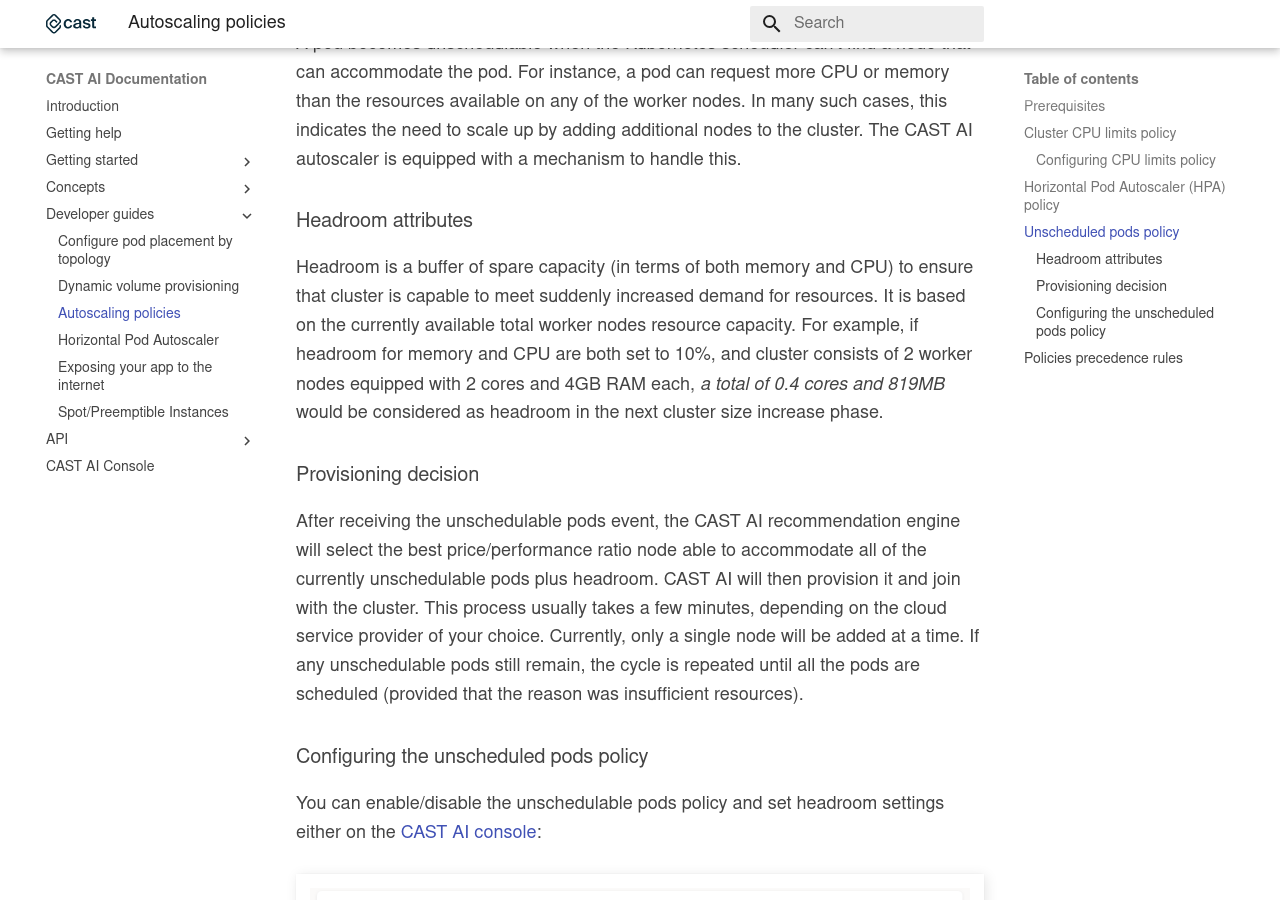
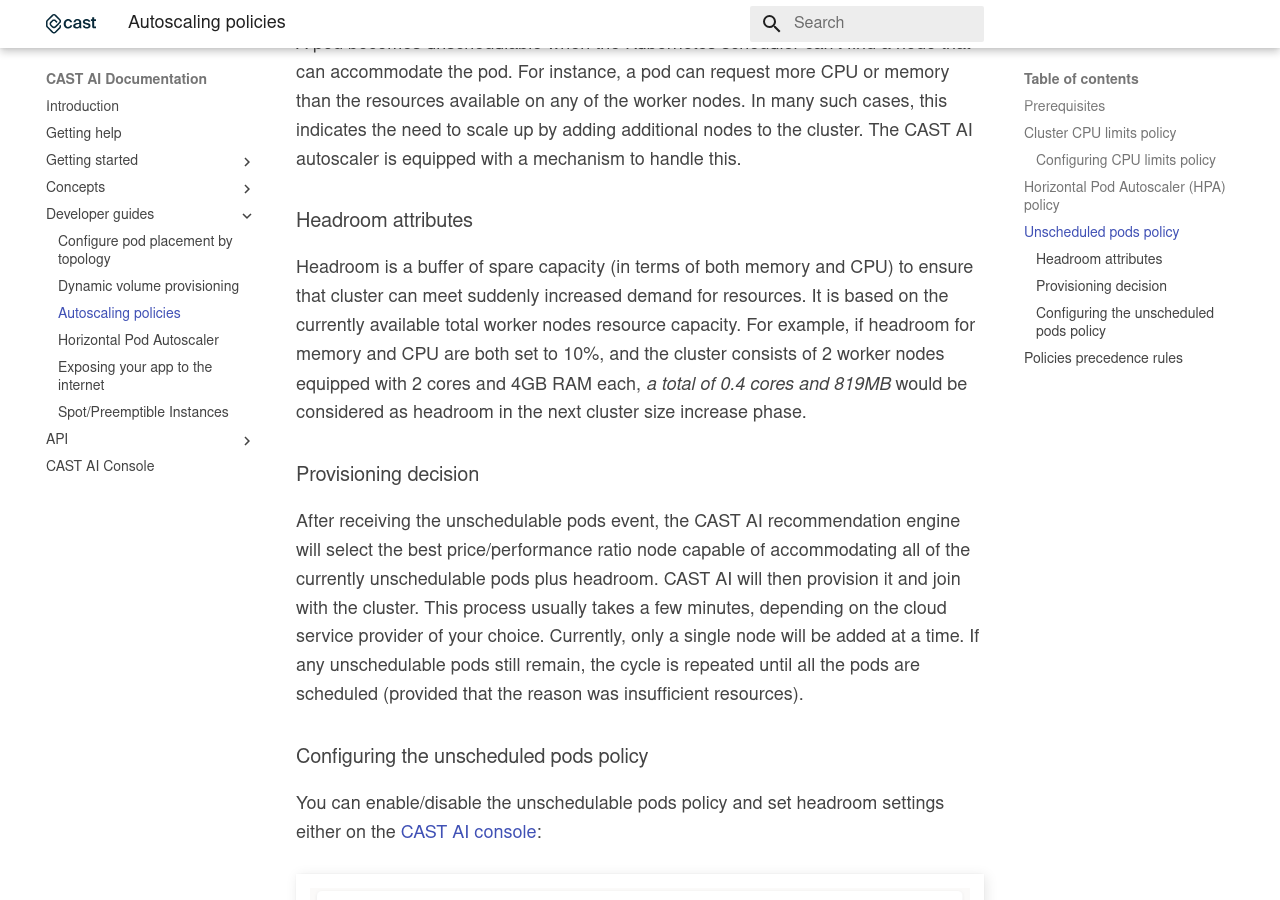
Before and after one commit to castai/docs, an MkDocs documentation site: the page built from docs/guides/autoscaling-policies.md, in a window 1280 px wide and 900 px high, scrolled down 1868 px. Built offline with MkDocs 1.6.1 and Material for MkDocs 9.7.7, drawn with Linux system fonts in a browser that asks for light colours; some web fonts are replaced; some of the changed text lies outside the part shown.

Commit message:
Update autoscaling-policies.md

```diff
--- a/docs/guides/autoscaling-policies.md
+++ b/docs/guides/autoscaling-policies.md
@@ -56,16 +56,15 @@
 
 ### Headroom attributes
 
-Headroom is a buffer of spare capacity (in terms of both memory and CPU) to ensure that cluster is capable
-to meet suddenly increased demand for resources. It is based on the currently
+Headroom is a buffer of spare capacity (in terms of both memory and CPU) to ensure that cluster can meet suddenly increased demand for resources. It is based on the currently
 available total worker nodes resource capacity. For example, if headroom for memory and CPU are both set to 10%,
-and cluster consists of 2 worker nodes equipped with 2 cores and 4GB RAM each, _a total of 0.4 cores and 819MB_
+and the cluster consists of 2 worker nodes equipped with 2 cores and 4GB RAM each, _a total of 0.4 cores and 819MB_
 would be considered as headroom in the next cluster size increase phase.
 
 ### Provisioning decision
 
 After receiving the unschedulable pods event, the CAST AI recommendation engine will select the best
-price/performance ratio node able to accommodate all of the currently unschedulable pods plus headroom.
+price/performance ratio node capable of accommodating all of the currently unschedulable pods plus headroom.
 CAST AI will then provision it and join with the cluster. This process usually takes a few minutes, depending on the cloud service provider of your choice.
 Currently, only a single node will be added at a time. If any unschedulable pods still remain, the cycle is
 repeated until all the pods are scheduled (provided that the reason was insufficient resources).
```
Also changed, not shown: other parts of docs/guides/autoscaling-policies.md (+1 -1 lines).
